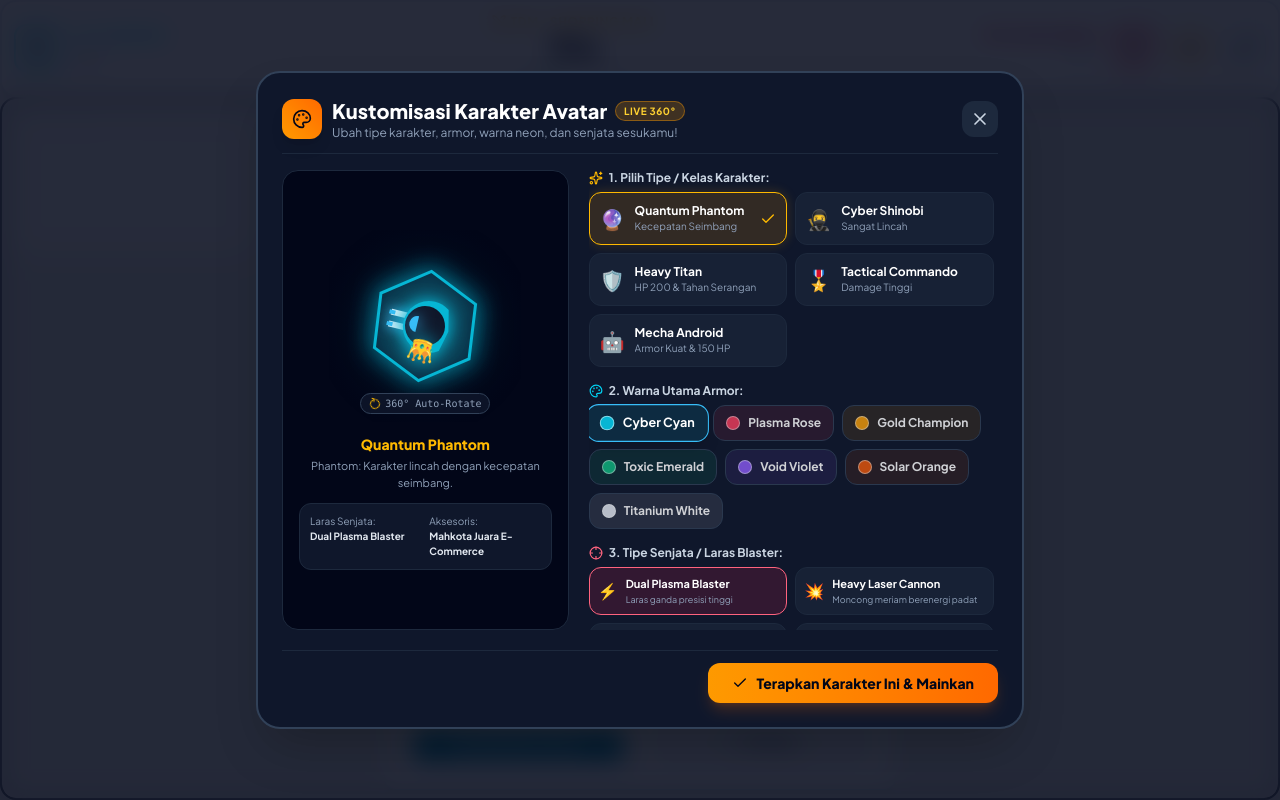
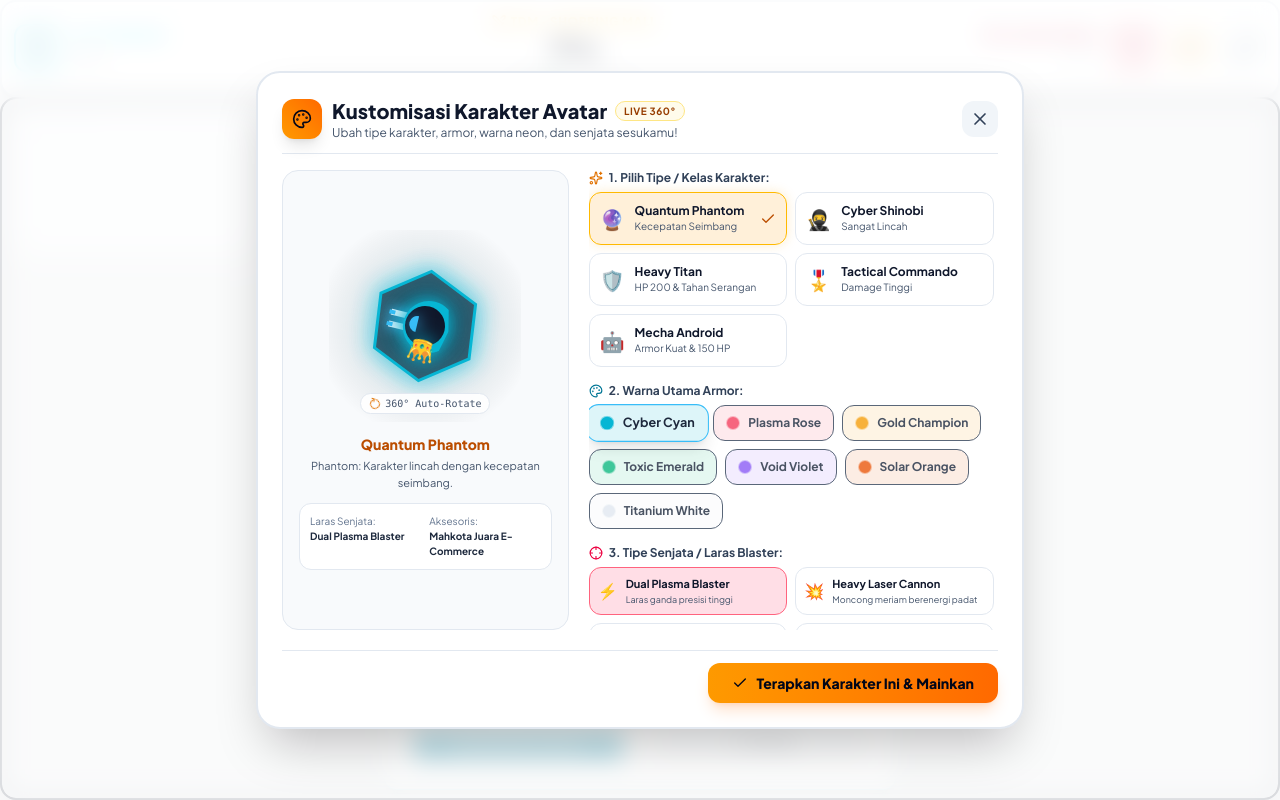
Before and after one commit to HNDTechContrib/project-ShopShooter, a React (Vite) app: page / in a window 1280 px wide. Both pictures are taken after a click on the button 1190 px from the left and 48 px from the top of the page. Built offline with nearby package versions, Linux system fonts and the light colour scheme.

Commit message:
style: update CharacterCustomizerModal and ShooterArena components for improved UI; change background colors, text colors, and borders for better visibility and aesthetics

```diff
--- a/src/components/CharacterCustomizerModal.tsx
+++ b/src/components/CharacterCustomizerModal.tsx
@@ -304,29 +304,29 @@ export const CharacterCustomizerModal: React.FC<CharacterCustomizerModalProps> =
   }, [customization]);
 
   return (
-    <div className="fixed inset-0 z-50 bg-slate-950/85 backdrop-blur-md flex items-center justify-center p-3 md:p-4 overflow-y-auto">
-      <div className="bg-slate-900 border-2 border-slate-700 rounded-3xl max-w-3xl w-full p-4 md:p-6 shadow-2xl text-white relative animate-in zoom-in-95 duration-200">
+    <div className="fixed inset-0 z-50 bg-white/75 backdrop-blur-md flex items-center justify-center p-3 md:p-4 overflow-y-auto">
+      <div className="bg-white border-2 border-slate-200 rounded-3xl max-w-3xl w-full p-4 md:p-6 shadow-2xl text-slate-900 relative animate-in zoom-in-95 duration-200">
         {/* Header */}
-        <div className="flex items-center justify-between pb-3 border-b border-slate-800 mb-4">
+        <div className="flex items-center justify-between pb-3 border-b border-slate-200 mb-4">
           <div className="flex items-center gap-2.5">
             <div className="w-10 h-10 rounded-xl bg-gradient-to-tr from-amber-500 to-orange-500 flex items-center justify-center text-slate-950 font-black shadow-lg">
               <Palette className="w-5 h-5 text-slate-950" />
             </div>
             <div>
-              <h3 className="text-lg md:text-xl font-black text-white flex items-center gap-2">
+              <h3 className="text-lg md:text-xl font-black text-slate-900 flex items-center gap-2">
                 Kustomisasi Karakter Avatar
-                <span className="text-[10px] bg-amber-500/20 text-amber-300 border border-amber-500/40 px-2 py-0.5 rounded-full uppercase tracking-wider font-bold">
+                <span className="text-[10px] bg-amber-50 text-amber-800 border border-amber-200 px-2 py-0.5 rounded-full uppercase tracking-wider font-bold">
                   Live 360°
                 </span>
               </h3>
-              <p className="text-xs text-slate-400">
+              <p className="text-xs text-slate-600">
                 Ubah tipe karakter, armor, warna neon, dan senjata sesukamu!
               </p>
             </div>
           </div>
           <button
             onClick={onClose}
-            className="p-2 rounded-xl bg-slate-800 hover:bg-slate-700 text-slate-300 transition-colors"
+            className="p-2 rounded-xl bg-slate-100 hover:bg-slate-200 text-slate-700 transition-colors"
           >
             <X className="w-5 h-5" />
           </button>
@@ -335,7 +335,7 @@ export const CharacterCustomizerModal: React.FC<CharacterCustomizerModalProps> =
         {/* Content Layout: Left 360° Preview + Right Customization Options */}
         <div className="grid grid-cols-1 md:grid-cols-12 gap-5">
           {/* Left: 360 Live Preview & Summary */}
-          <div className="md:col-span-5 flex flex-col items-center justify-center bg-slate-950 border border-slate-800 rounded-2xl p-4">
+          <div className="md:col-span-5 flex flex-col items-center justify-center bg-slate-50 border border-slate-200 rounded-2xl p-4">
             <div className="relative w-48 h-48 mb-3 flex items-center justify-center">
               <canvas
                 ref={previewCanvasRef}
@@ -343,30 +343,30 @@ export const CharacterCustomizerModal: React.FC<CharacterCustomizerModalProps> =
                 height={192}
                 className="w-48 h-48 rounded-xl block"
               />
-              <div className="absolute bottom-2 flex items-center gap-1 text-[10px] font-mono text-slate-400 bg-slate-900/80 px-2 py-0.5 rounded-full border border-slate-700">
-                <RotateCw className="w-3 h-3 text-amber-400 animate-spin" />
+              <div className="absolute bottom-2 flex items-center gap-1 text-[10px] font-mono text-slate-600 bg-white/90 px-2 py-0.5 rounded-full border border-slate-200">
+                <RotateCw className="w-3 h-3 text-amber-600 animate-spin" />
                 <span>360° Auto-Rotate</span>
               </div>
             </div>
 
             <div className="text-center w-full">
-              <h4 className="text-sm font-black text-amber-400 flex items-center justify-center gap-1.5 mb-1">
+              <h4 className="text-sm font-black text-amber-700 flex items-center justify-center gap-1.5 mb-1">
                 <span>{CLASS_OPTIONS.find((c) => c.id === customization.characterClass)?.name}</span>
               </h4>
-              <p className="text-[11px] text-slate-400 mb-3 px-2">
+              <p className="text-[11px] text-slate-600 mb-3 px-2">
                 {CLASS_OPTIONS.find((c) => c.id === customization.characterClass)?.desc}
               </p>
 
-              <div className="grid grid-cols-2 gap-2 text-[10px] bg-slate-900 p-2.5 rounded-xl border border-slate-800 text-left">
+              <div className="grid grid-cols-2 gap-2 text-[10px] bg-white p-2.5 rounded-xl border border-slate-200 text-left">
                 <div>
-                  <span className="text-slate-400 block">Laras Senjata:</span>
-                  <span className="font-bold text-slate-200">
+                  <span className="text-slate-500 block">Laras Senjata:</span>
+                  <span className="font-bold text-slate-800">
                     {WEAPON_OPTIONS.find((w) => w.id === customization.weaponSkin)?.name}
                   </span>
                 </div>
                 <div>
-                  <span className="text-slate-400 block">Aksesoris:</span>
-                  <span className="font-bold text-slate-200">
+                  <span className="text-slate-500 block">Aksesoris:</span>
+                  <span className="font-bold text-slate-800">
                     {ACCESSORY_OPTIONS.find((a) => a.id === customization.accessory)?.name}
                   </span>
                 </div>
@@ -378,8 +378,8 @@ export const CharacterCustomizerModal: React.FC<CharacterCustomizerModalProps> =
           <div className="md:col-span-7 space-y-4 max-h-[460px] overflow-y-auto pr-1">
             {/* 1. Pilih Kelas Karakter */}
             <div>
-              <label className="text-xs font-bold text-slate-300 block mb-1.5 flex items-center gap-1.5">
-                <Sparkles className="w-3.5 h-3.5 text-amber-400" />
+              <label className="text-xs font-bold text-slate-700 block mb-1.5 flex items-center gap-1.5">
+                <Sparkles className="w-3.5 h-3.5 text-amber-600" />
                 1. Pilih Tipe / Kelas Karakter:
               </label>
               <div className="grid grid-cols-1 sm:grid-cols-2 gap-2">
@@ -393,16 +393,16 @@ export const CharacterCustomizerModal: React.FC<CharacterCustomizerModalProps> =
                     className={`p-2.5 rounded-xl border text-left transition-all flex items-center gap-2.5 ${
                       customization.characterClass === c.id
                         ? 'border-amber-400 bg-amber-500/15 shadow-[0_0_12px_rgba(245,158,11,0.2)]'
-                        : 'border-slate-800 bg-slate-800/60 hover:bg-slate-800'
+                        : 'border-slate-200 bg-white hover:bg-slate-50'
                     }`}
                   >
                     <span className="text-xl">{c.icon}</span>
                     <div className="flex-1 min-w-0">
-                      <div className="text-xs font-bold text-white truncate">{c.name}</div>
-                      <div className="text-[10px] text-slate-400 truncate">{c.role}</div>
+                      <div className="text-xs font-bold text-slate-900 truncate">{c.name}</div>
+                      <div className="text-[10px] text-slate-600 truncate">{c.role}</div>
                     </div>
                     {customization.characterClass === c.id && (
-                      <Check className="w-4 h-4 text-amber-400 shrink-0" />
+                      <Check className="w-4 h-4 text-amber-700 shrink-0" />
                     )}
                   </button>
                 ))}
@@ -411,8 +411,8 @@ export const CharacterCustomizerModal: React.FC<CharacterCustomizerModalProps> =
 
             {/* 2. Warna Tema Armor */}
             <div>
-              <label className="text-xs font-bold text-slate-300 block mb-1.5 flex items-center gap-1.5">
-                <Palette className="w-3.5 h-3.5 text-cyan-400" />
+              <label className="text-xs font-bold text-slate-700 block mb-1.5 flex items-center gap-1.5">
+                <Palette className="w-3.5 h-3.5 text-cyan-700" />
                 2. Warna Utama Armor:
               </label>
               <div className="flex flex-wrap gap-2">
@@ -438,7 +438,7 @@ export const CharacterCustomizerModal: React.FC<CharacterCustomizerModalProps> =
                       className="w-3.5 h-3.5 rounded-full border border-white/50"
                       style={{ backgroundColor: pal.hex }}
                     />
-                    <span className="text-white">{pal.name}</span>
+                    <span className="text-slate-800">{pal.name}</span>
                   </button>
                 ))}
               </div>
@@ -446,8 +446,8 @@ export const CharacterCustomizerModal: React.FC<CharacterCustomizerModalProps> =
 
             {/* 3. Skin Senjata / Laras */}
             <div>
-              <label className="text-xs font-bold text-slate-300 block mb-1.5 flex items-center gap-1.5">
-                <Crosshair className="w-3.5 h-3.5 text-rose-400" />
+              <label className="text-xs font-bold text-slate-700 block mb-1.5 flex items-center gap-1.5">
+                <Crosshair className="w-3.5 h-3.5 text-rose-600" />
                 3. Tipe Senjata / Laras Blaster:
               </label>
               <div className="grid grid-cols-2 gap-2">
@@ -461,13 +461,13 @@ export const CharacterCustomizerModal: React.FC<CharacterCustomizerModalProps> =
                     className={`p-2 rounded-xl border text-left transition-all flex items-center gap-2 ${
                       customization.weaponSkin === w.id
                         ? 'border-rose-400 bg-rose-500/15'
-                        : 'border-slate-800 bg-slate-800/60 hover:bg-slate-800'
+                        : 'border-slate-200 bg-white hover:bg-slate-50'
                     }`}
                   >
                     <span className="text-base">{w.icon}</span>
                     <div className="flex-1 min-w-0">
-                      <div className="text-[11px] font-bold text-white truncate">{w.name}</div>
-                      <div className="text-[9px] text-slate-400 truncate">{w.desc}</div>
+                      <div className="text-[11px] font-bold text-slate-900 truncate">{w.name}</div>
+                      <div className="text-[9px] text-slate-600 truncate">{w.desc}</div>
                     </div>
                   </button>
                 ))}
@@ -476,8 +476,8 @@ export const CharacterCustomizerModal: React.FC<CharacterCustomizerModalProps> =
 
             {/* 4. Aksesoris / Topi */}
             <div>
-              <label className="text-xs font-bold text-slate-300 block mb-1.5 flex items-center gap-1.5">
-                <Crown className="w-3.5 h-3.5 text-amber-400" />
+              <label className="text-xs font-bold text-slate-700 block mb-1.5 flex items-center gap-1.5">
+                <Crown className="w-3.5 h-3.5 text-amber-600" />
                 4. Aksesoris Kepala / Topi:
               </label>
               <div className="grid grid-cols-2 sm:grid-cols-3 gap-2">
@@ -491,11 +491,11 @@ export const CharacterCustomizerModal: React.FC<CharacterCustomizerModalProps> =
                     className={`p-2 rounded-xl border text-center transition-all ${
                       customization.accessory === a.id
                         ? 'border-amber-400 bg-amber-500/15'
-                        : 'border-slate-800 bg-slate-800/60 hover:bg-slate-800'
+                        : 'border-slate-200 bg-white hover:bg-slate-50'
                     }`}
                   >
                     <div className="text-lg mb-0.5">{a.icon}</div>
-                    <div className="text-[10px] font-semibold text-slate-200 line-clamp-1">{a.name}</div>
+                    <div className="text-[10px] font-semibold text-slate-800 line-clamp-1">{a.name}</div>
                   </button>
                 ))}
               </div>
@@ -504,7 +504,7 @@ export const CharacterCustomizerModal: React.FC<CharacterCustomizerModalProps> =
         </div>
 
         {/* Footer Actions */}
-        <div className="mt-5 pt-3 border-t border-slate-800 flex items-center justify-end gap-3">
+        <div className="mt-5 pt-3 border-t border-slate-200 flex items-center justify-end gap-3">
           <button
             onClick={onClose}
             className="py-2.5 px-6 rounded-xl bg-gradient-to-r from-amber-500 to-orange-500 hover:from-amber-600 hover:to-orange-600 text-slate-950 font-black text-xs md:text-sm shadow-lg shadow-orange-500/20 active:scale-95 transition-all flex items-center gap-2"
```
Also changed, not shown: src/components/ShooterArena.tsx (+34 -34 lines).
